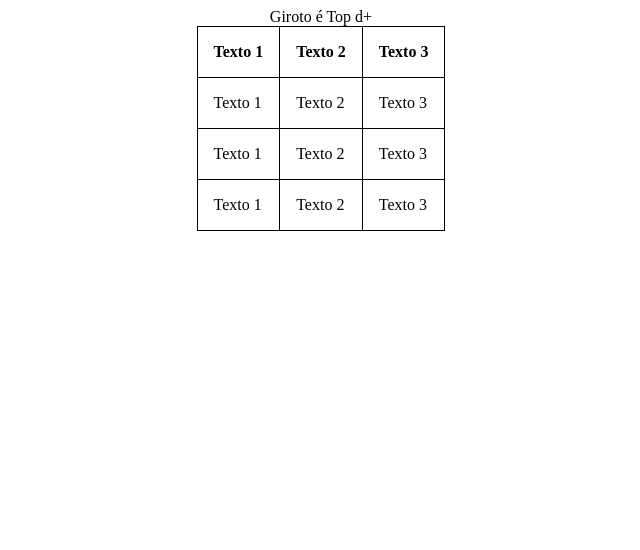
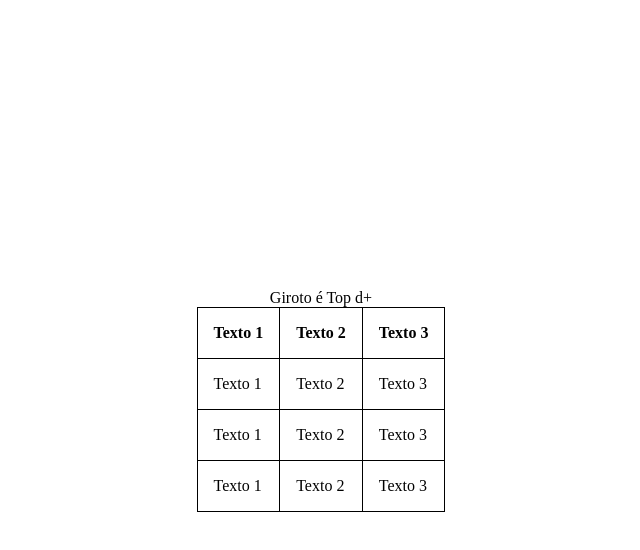
Before and after one commit to FelipeFonseca08/AtividadesUnifilBasico, a plain HTML site: page index.html in a window 1280 px wide. Shown: the whole page, without its empty margins (319-959 px from the left). Drawn offline with Linux system fonts and the light colour scheme.

Commit message:
Update index.html

```diff
--- a/index.html
+++ b/index.html
@@ -11,6 +11,10 @@
             display: flex;
             justify-content: center;
             align-items: center;
+
+            height: 100vh;
+            padding: 0px;
+            margin: 0px;
         }
 
         table, td, th {
```
